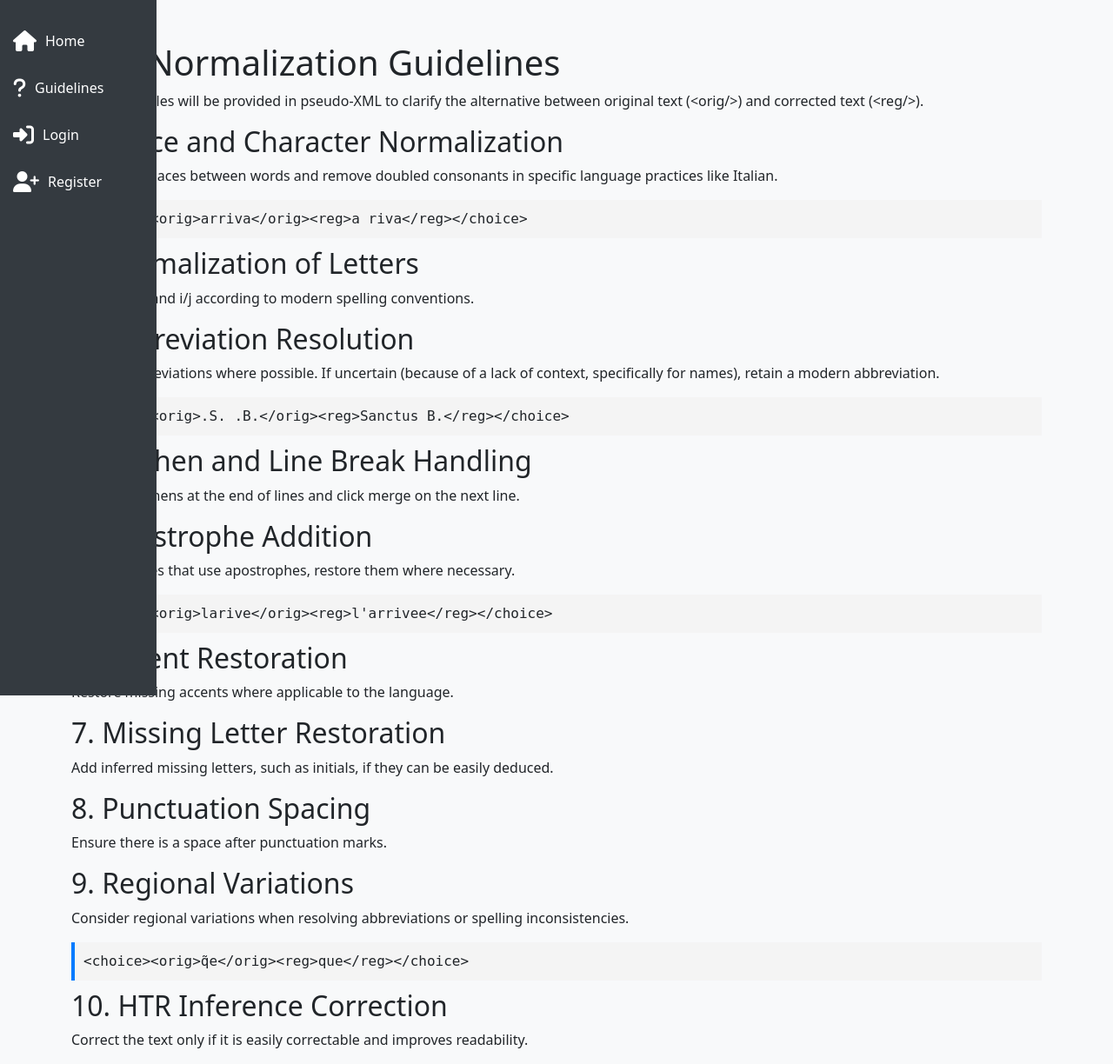
After one commit to PonteIneptique/paramhtrs-app, a Flask app: page /guidelines in a window 1280 px wide. The commit adds this page. Shown: the whole page at 87% size. Run offline with Flask 3, Linux system fonts and the light colour scheme.

Commit message:
Fix Guidelines

```diff
--- a/app/bp_main.py
+++ b/app/bp_main.py
@@ -124,6 +124,11 @@ def lines_route(doc_id):
         "lines.html", lines=doc.lines, document=doc)
 
 
+@bp_main.route("/guidelines") # Should deal with lines / page
+def guidelines_route():
+    return render_template("guidelines.html")
+
+
 @bp_main.route("/import", methods=["GET", "POST"])
 @login_required
 def import_jsonl_route():
--- a/app/templates/base.html
+++ b/app/templates/base.html
@@ -3,7 +3,7 @@
 <head>
     <meta charset="UTF-8">
     <meta name="viewport" content="width=device-width, initial-scale=1.0">
-    <title>{% block title %}Validation Page{% endblock %}</title>
+    <title>{% block title %}Abbreviarium{% endblock %}</title>
     <link href="https://cdn.jsdelivr.net/npm/bootstrap@5.3.0/dist/css/bootstrap.min.css" rel="stylesheet">
     <link rel="stylesheet" href="https://cdnjs.cloudflare.com/ajax/libs/font-awesome/6.4.0/css/all.min.css">
     <style>
@@ -108,12 +108,24 @@
             background-color: rgba(108, 117, 125, 0.2); /* Light gray (Bootstrap secondary) */
             color: #6c757d; /* Muted text color */
         }
+
+        .example {
+            background-color: #f4f4f4;
+            padding: 10px;
+            border-left: 4px solid #007BFF;
+            margin: 10px 0;
+            font-family: monospace;
+        }
+
     </style>
 </head>
 <body class="bg-light">
     <div class="sidebar">
         <a href="{{ url_for('bp_main.home_route') }}" aria-label="Home">
             <i class="fas fa-home"></i> <span>Home</span>
+        </a>
+        <a href="{{ url_for('bp_main.guidelines_route') }}" aria-label="Guidelines">
+            <i class="fa-solid fa-question"></i> <span>Guidelines</span>
         </a>
         {% if current_user.is_anonymous %}
         <a href="{{ url_for('bp_auth.login') }}" aria-label="Login">
--- /dev/null
+++ b/app/templates/guidelines.html
@@ -0,0 +1,70 @@
+<!--
+# Normalization of text
+
+Some examples will be provided in pseudo-XML to clarify the alternative between original text (`<orig/>`) and corrected text (`<corr />`).
+
+- Normalize spaces in between words, including by removing doubled consonnants in specific languages practices (such as Italian `<choice><orig>arriva</orig><corr>a riva</corr></choice>`).
+- Normalize the use of u/v and i/j.
+- Resolve abbreviation. For names, such as `<orig>.S. .B.</orig>` where the `B` stands for a saint name, if there is not enough data in the page to infer the name, keep it as a "modern abbreviation", such as `<corr>Sanctus B.</orig>`
+- Remove hyphens at the end of the line and activate merging on the next line.
+- Add apostrophe for languages that use them, such as `<orig>larive</orig>` which becomes `<corr>l'arrivee</corr>`
+- Add accents if this applies to your language
+- Add potential lost letters in the HTR, like initials if they can be easily inferred.
+- Add space after punctuation
+- When resolving abbreviation, such as `<orig>.s.</orig>`, and if your language have regional variation, take into account other occurrences of the term locally, or chose the closest. Same appliessssssssssssss
+.s. => saint (sur la graphie moderneà
+q(tilde) =>qe (je restitue le moins de lettres possibles - à résoudre en contexte
+Correction mineur sur les chiffres - o => c dans les chiffres
+Ne pas résoudre l’abréviation de nom quand pas le contexte.
+-->
+{% extends 'base.html'%}
+
+{% block content %}
+<body>
+    <h1>Text Normalization Guidelines</h1>
+
+    <p>Some examples will be provided in pseudo-XML to clarify the alternative between original text (&lt;orig/&gt;) and corrected text (&lt;reg/&gt;).</p>
+
+    <h2>1. Space and Character Normalization</h2>
+    <p>Normalize spaces between words and remove doubled consonants in specific language practices like Italian.</p>
+    <div class="example">
+        &lt;choice&gt;&lt;orig&gt;arriva&lt;/orig&gt;&lt;reg&gt;a riva&lt;/reg&gt;&lt;/choice&gt;
+    </div>
+
+    <h2>2. Normalization of Letters</h2>
+    <p>Convert u/v and i/j according to modern spelling conventions.</p>
+
+    <h2>3. Abbreviation Resolution</h2>
+    <p>Expand abbreviations where possible. If uncertain (because of a lack of context, specifically for names), retain a modern abbreviation.</p>
+    <div class="example">
+        &lt;choice&gt;&lt;orig&gt;.S. .B.&lt;/orig&gt;&lt;reg&gt;Sanctus B.&lt;/reg&gt;&lt;/choice&gt;
+    </div>
+
+    <h2>4. Hyphen and Line Break Handling</h2>
+    <p>Remove hyphens at the end of lines and click merge on the next line.</p>
+
+    <h2>5. Apostrophe Addition</h2>
+    <p>For languages that use apostrophes, restore them where necessary.</p>
+    <div class="example">
+        &lt;choice&gt;&lt;orig&gt;larive&lt;/orig&gt;&lt;reg&gt;l'arrivee&lt;/reg&gt;&lt;/choice&gt;
+    </div>
+
+    <h2>6. Accent Restoration</h2>
+    <p>Restore missing accents where applicable to the language.</p>
+
+    <h2>7. Missing Letter Restoration</h2>
+    <p>Add inferred missing letters, such as initials, if they can be easily deduced.</p>
+
+    <h2>8. Punctuation Spacing</h2>
+    <p>Ensure there is a space after punctuation marks.</p>
+
+    <h2>9. Regional Variations</h2>
+    <p>Consider regional variations when resolving abbreviations or spelling inconsistencies.</p>
+    <div class="example">
+        &lt;choice&gt;&lt;orig&gt;q̃e&lt;/orig&gt;&lt;reg&gt;que&lt;/reg&gt;&lt;/choice&gt;
+    </div>
+
+    <h2>10. HTR Inference Correction</h2>
+    <p>Correct the text only if it is easily correctable and improves readability.</p>
+
+{% endblock %}
--- a/app/templates/home.html
+++ b/app/templates/home.html
@@ -3,11 +3,11 @@
 {% block content %}
 
 
-<h1>Welcome on eAbbrevium</h1>
+<h1>Welcome on the Abbreviarium</h1>
 
 <img src="{{url_for('static', filename='images/welcome.png')}}" class="rounded mx-auto d-block" style="max-height:300px;" />
 
-<p>Unlock the secrets of medieval manuscripts with eAbbrevium, your trusted tool for deciphering and verifying
+<p>Unlock the secrets of medieval manuscripts with Abbreviarium, your trusted tool for deciphering and verifying
     historical abbreviations. Whether you're a researcher, student, or enthusiast of paleography, our
     application helps you navigate the intricate world of medieval script with accuracy and ease.</p>
 
```
Also changed, not shown: app/guidelines.html (added).
